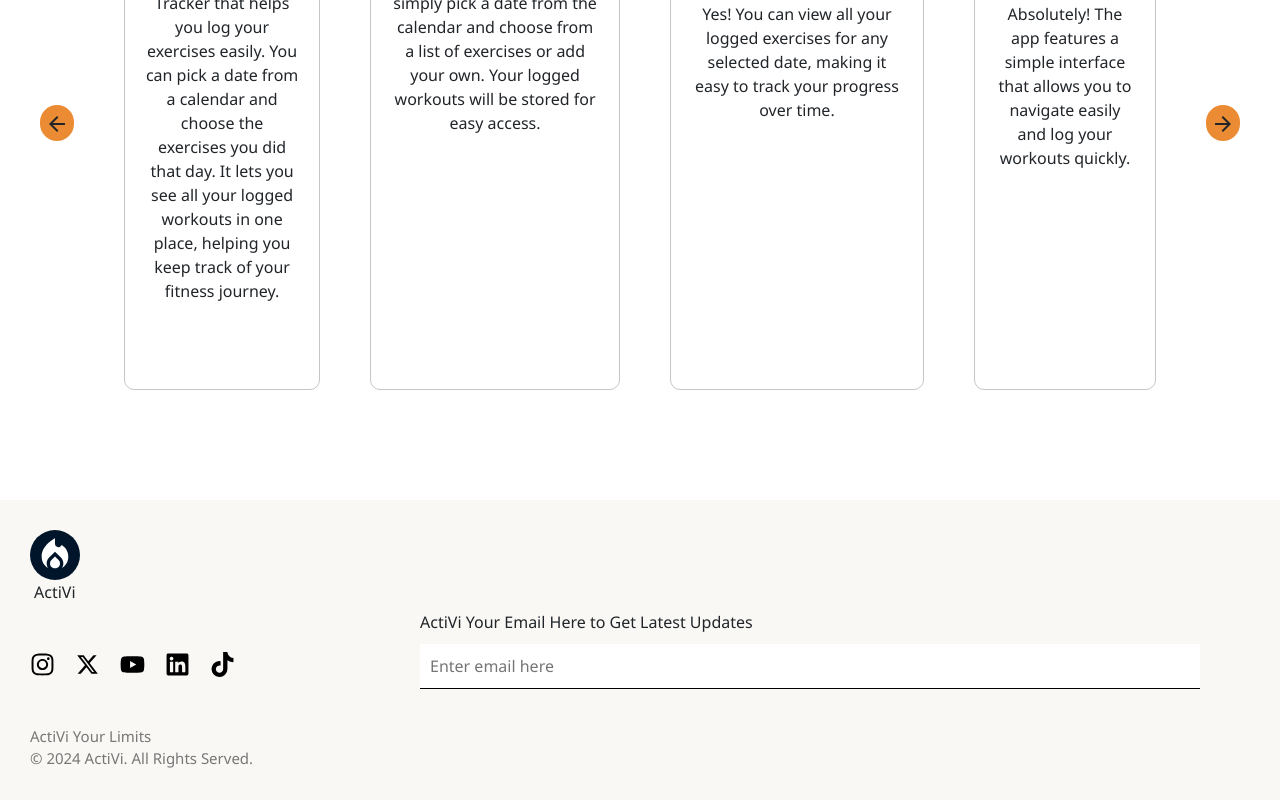
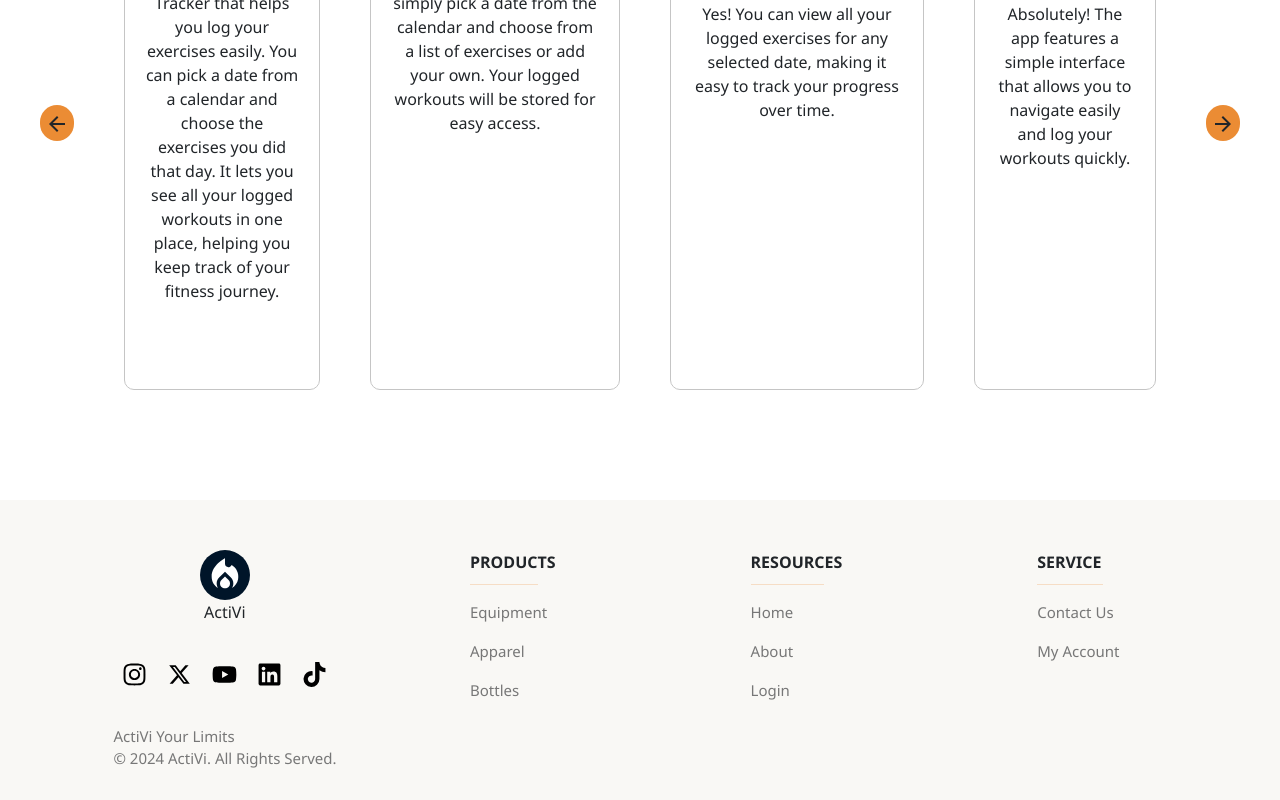
Before and after one commit to rlitoncs/ActiVi, a React (Create React App) app in the folder frontend/: page / in a window 1280 px wide. Shown: the part 2638-3438 px from the top of the page. Built offline with nearby package versions, Linux system fonts and the light colour scheme.

Commit message:
fix: update footer

```diff
--- a/frontend/src/components/navigation/Footer.jsx
+++ b/frontend/src/components/navigation/Footer.jsx
@@ -11,6 +11,7 @@ const Footer = () => {
     <footer className="activi__footer">
       <div className="footer__logo__container">
         <div className="footer__footer__">
+          <div className="footer__footer__container">
             <div className="footer__logo">
               <HomeLogo/>
               <div className="footer__logo__title">ActiVi</div>
@@ -27,19 +28,35 @@ const Footer = () => {
               <div>© 2024 ActiVi. All Rights Served.</div>
             </div>
           </div>
+        </div>
         <div className="footer__footer__email">
-          <section className="footer__email">
-            <form className="footer__form">
-              <label className="footer__form__label"> ActiVi Your Email Here to Get Latest Updates </label>
-              <input
-                type="email"
-                placeholder="Enter email here"
-                // value={state name}
-                // onChange {set Statename}
-              >
-              </input>
-            </form>
-          </section>
+          <div className="footer__products__links">
+            <span className="footer-products-title">PRODUCTS</span>
+            <hr></hr>
+            <ul className="footer-products">
+              <li><a href="#">Equipment</a></li>
+              <li><a href="#">Apparel</a></li>
+              <li><a href="#">Bottles</a></li>
+            </ul>
+          </div>
+          <div className="footer__products__resources">
+            <span className="footer-products-title">RESOURCES</span>
+            <hr></hr>
+            <ul className="footer-resources">
+              <li><a href="#">Home</a></li>
+              <li><a href="#">About</a></li>
+              <li><a href="#">Login</a></li>
+            </ul>
+          </div>
+          <div className="footer__products__service">
+            <span className="footer-products-title">SERVICE</span>
+            <hr></hr>
+            <ul className="footer-service">
+              <li><a href="#">Contact Us</a></li>
+              <li><a href="#">My Account</a></li>
+            </ul>
+          </div>
+
         </div>
       </div>
     </footer>
--- a/frontend/src/styles/navigation/Footer.scss
+++ b/frontend/src/styles/navigation/Footer.scss
@@ -17,8 +17,17 @@
 .footer__footer__ {
   display: flex;
   flex-direction: column;
+  align-items:center;
+  flex: 1 1;
+}
+
+.footer__footer__container{
+  display: flex;
+  flex-direction: column;
+  align-items: center;
   justify-content: space-between;
-  flex: 1 1;
+  height: 100%;
+  padding-top: 20px;
 }
 
 .footer__logo{
@@ -45,13 +54,51 @@
 }
 
 .footer__footer__email{
-  align-content: center;
-  padding-right: 50px;
+  display: flex;
+  gap: 25%;
+  padding-left: 50px;
+  padding-top: 20px;
+  flex: 2 1;
+
+  hr{
+    margin-top: 10px;
+    margin-bottom: 5px;
+    width: 80%;
+    color: #EB8C34;
+  }
+
+  a{
+    text-decoration: none;
+    color: #777777;
+    font-size: 15px;
+  }
+
+  a:hover{
+    color: #424242
+  }
 }
 
-.footer__footer__email{
-  flex: 2 1;
+
+.footer-products-title{
+  font-weight: 600;
 }
+
+
+.footer-products, .footer-resources, .footer-service{
+  display: flex;
+  flex-direction: column;
+  gap: 5px;
+  list-style: none;
+  padding:0;
+
+  li {
+    margin-top: 10px;
+  }
+}
+
+
+
+
 
 .footer__form{
   display: flex;
```
Lines whose indentation alone changed are shown as unchanged.
